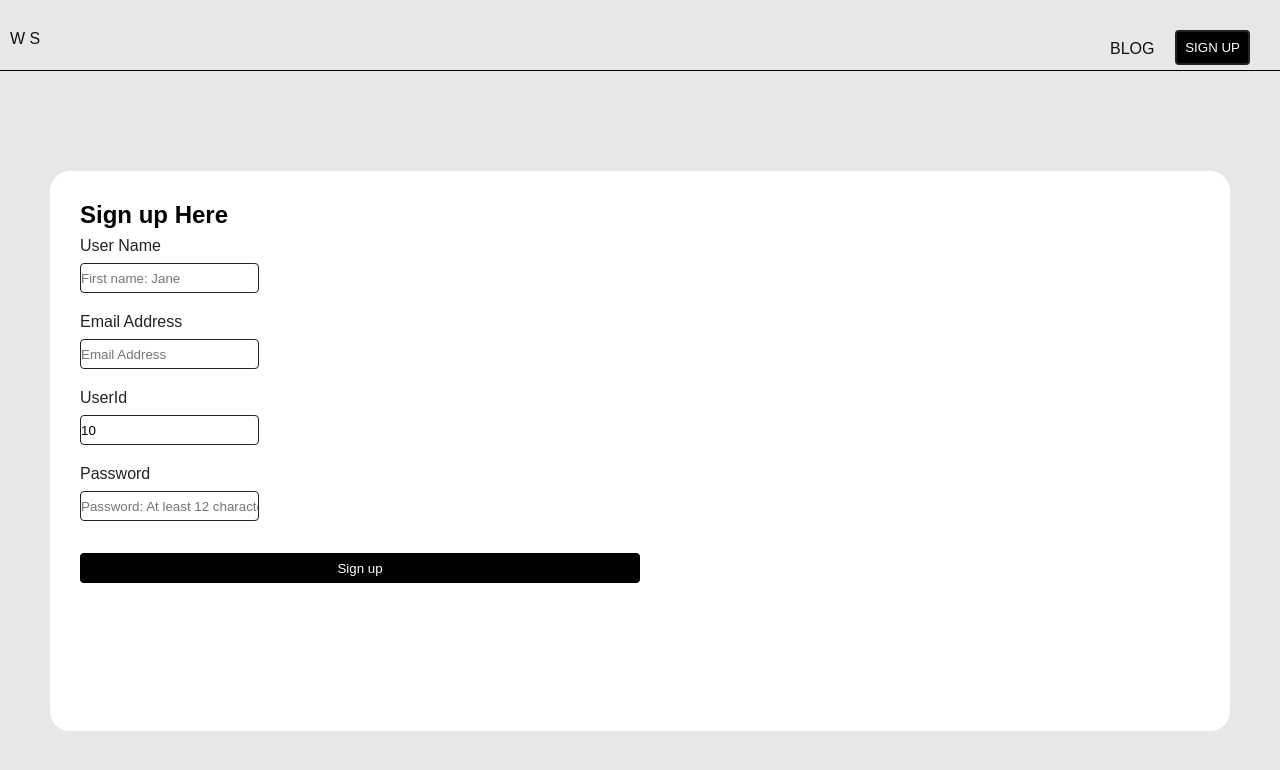
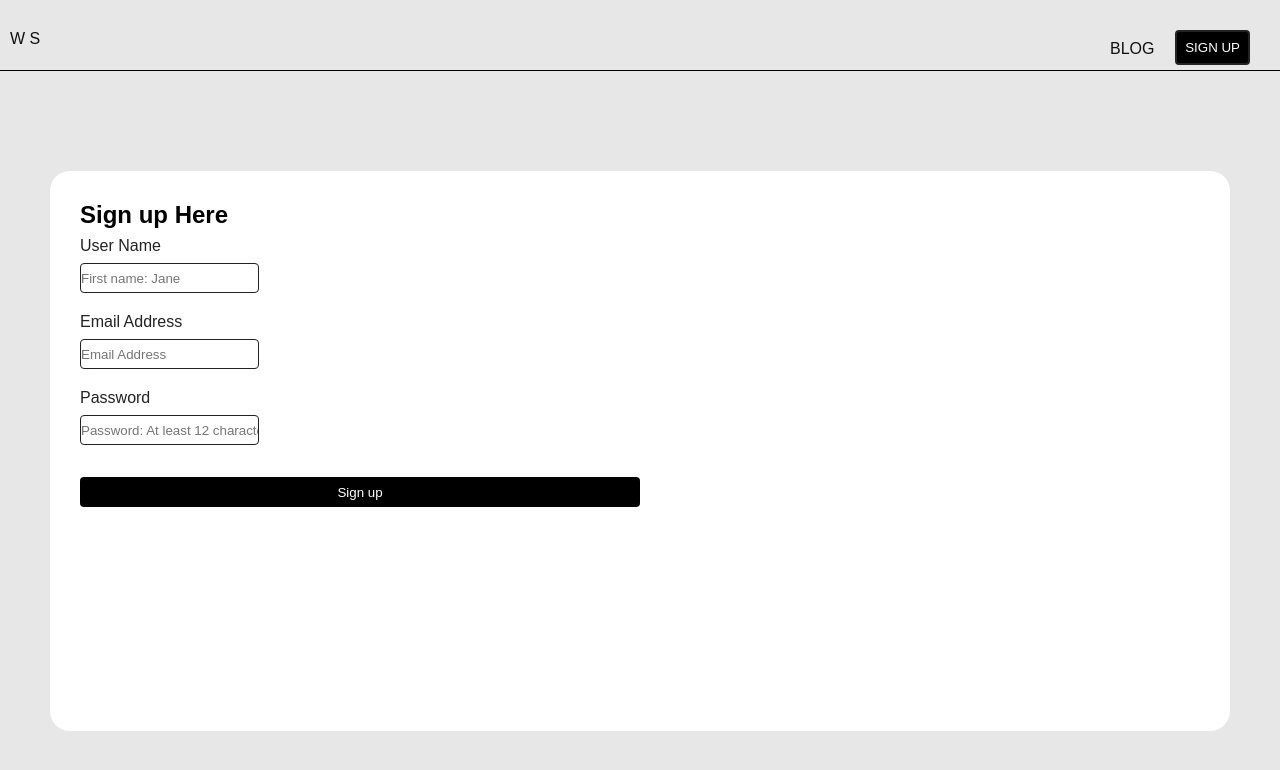
Before and after one commit to Agw-a/writing-room, a React (Create React App) app: page /signup in a window 1280 px wide. Shown: the top 770 px of the page. Built offline with nearby package versions, Linux system fonts and the light colour scheme; no server answers; a web font is replaced by a local one.

Commit message:
SignUp.js

```diff
--- a/src/pages/SignUp.js
+++ b/src/pages/SignUp.js
@@ -46,18 +46,6 @@ const SignUp = () => {
               onChange={handleSetUser}
             />
           </div>
-
-          <div>
-            <p className='form-label'>UserId</p>
-            <input className='form-textarea'
-              type="number"
-              placeholder="20"
-              name="UserId"
-              value={UserId}
-              onChange={handleSetUser}
-            />
-          </div>
-
           <div>
             <p className='form-label'>Password</p>
             <div className="password-wrapper">
```
